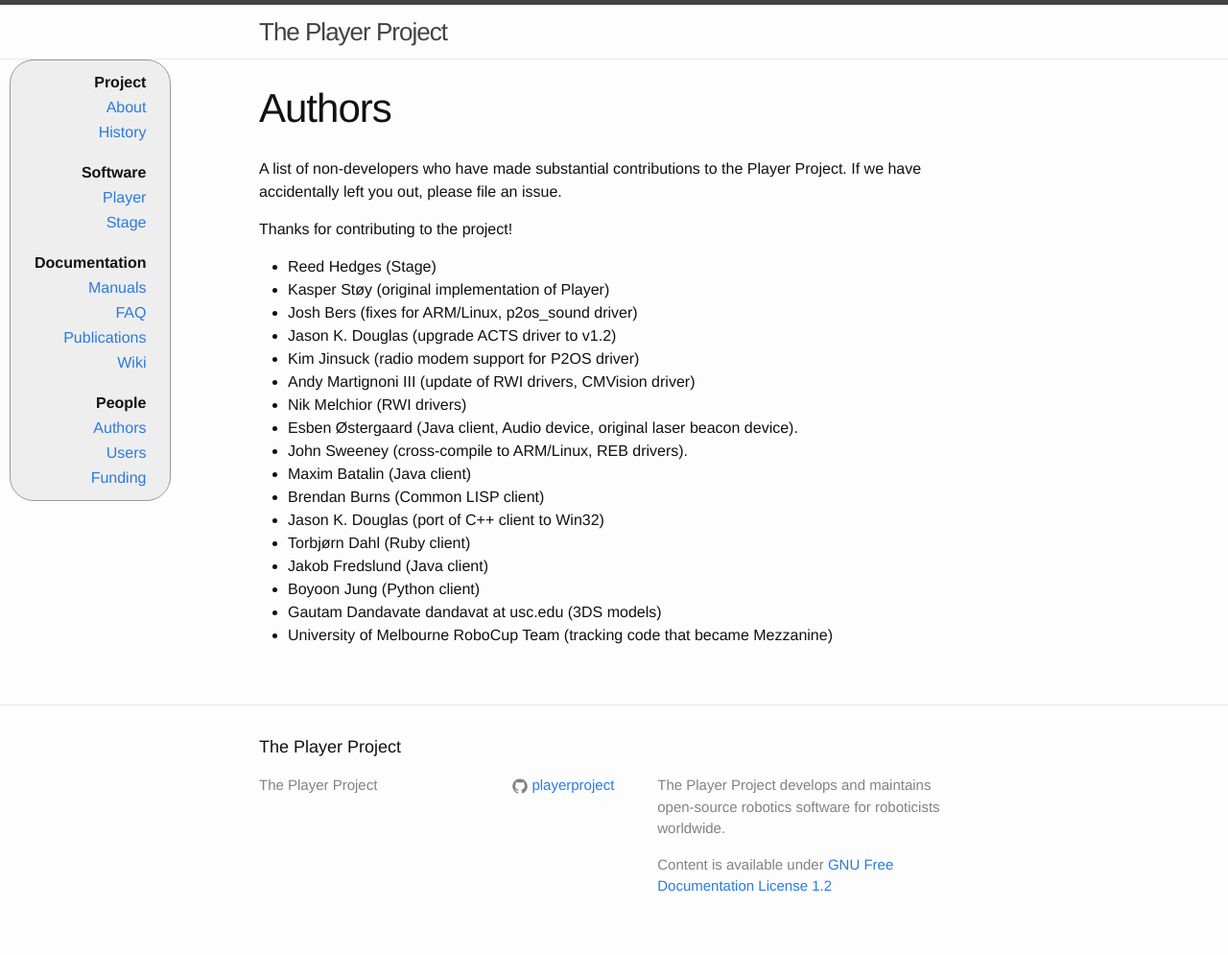
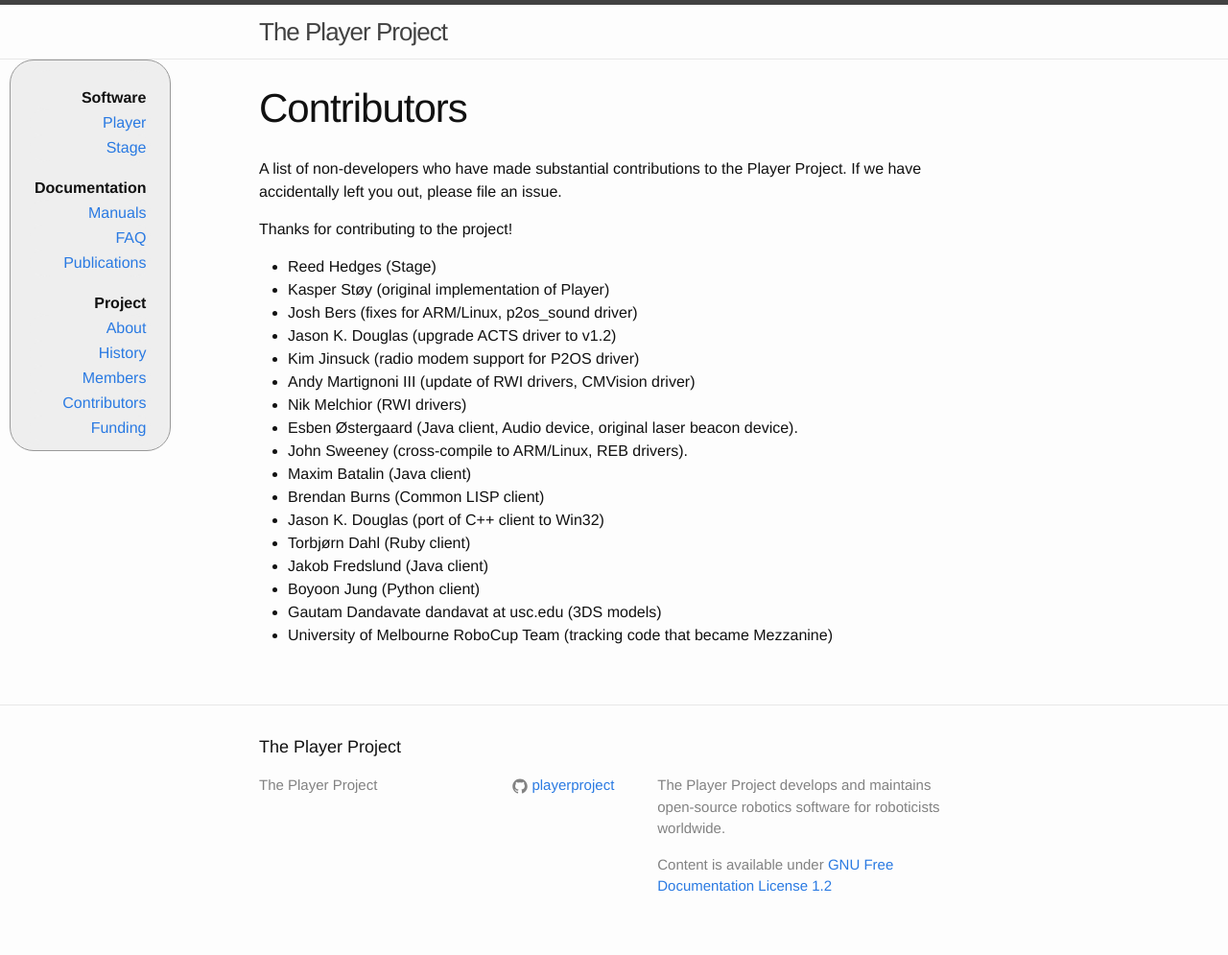
Before and after one commit to playerproject/playerproject.github.io, a Jekyll site: the page built from contributors.md, in a window 1280 px wide. Shown: the whole page at 96% size. Built offline with Jekyll 4.4.1, drawn with Linux system fonts in a browser that asks for light colours.

Commit message:
Added member list, consolidated project sidebar

```diff
--- a/_includes/sidebar.html
+++ b/_includes/sidebar.html
@@ -1,10 +1,6 @@
 <div class="sidebar-area">
 <div class="sidebar">
 <ul class="sidebar">
-
-<li class="sidebar"><b>Project</b></li>
-<li class="sidebar"><a href="/about">About</a></li>
-<li class="sidebar"><a href="/history">History</a></li>
 
 <li class="sidebar"><br><b>Software</b></li>
 <li class="sidebar"><a href="/player">Player</a></li>
@@ -12,13 +8,14 @@
 
 <li class="sidebar"><br><b>Documentation</b></li>
 <li class="sidebar"><a href="/manuals">Manuals</a></li>
-<li class="sidebar"><a href="faq.html">FAQ</a></li>
+<li class="sidebar"><a href="/faq">FAQ</a></li>
 <li class="sidebar"><a href="/publications">Publications</a></li>
-<li class="sidebar"><a href="example.com">Wiki</a></li>
 
-<li class="sidebar"><br><b>People</b></li>
-<li class="sidebar"><a href="/authors">Authors</a></li>
-<li class="sidebar"><a href="/users">Users</a></li>
+<li class="sidebar"><br><b>Project</b></li>
+<li class="sidebar"><a href="/about">About</a></li>
+<li class="sidebar"><a href="/history">History</a></li>
+<li class="sidebar"><a href="/members">Members</a></li>
+<li class="sidebar"><a href="/contributors">Contributors</a></li>
 <li class="sidebar"><a href="/funding">Funding</a></li>
 
 </ul>
--- a/authors.md
+++ b/contributors.md
@@ -1,7 +1,7 @@
 ---
 layout: page
-title: Authors
-permalink: /authors/
+title: Contributors
+permalink: /contributors/
 ---
 
 A list of non-developers who have made substantial contributions to the Player Project. If we have accidentally left you out, please file an issue.
```
Also changed, not shown: faq.md (added, +5 -0 lines), members.md (added, +10 -0 lines).
